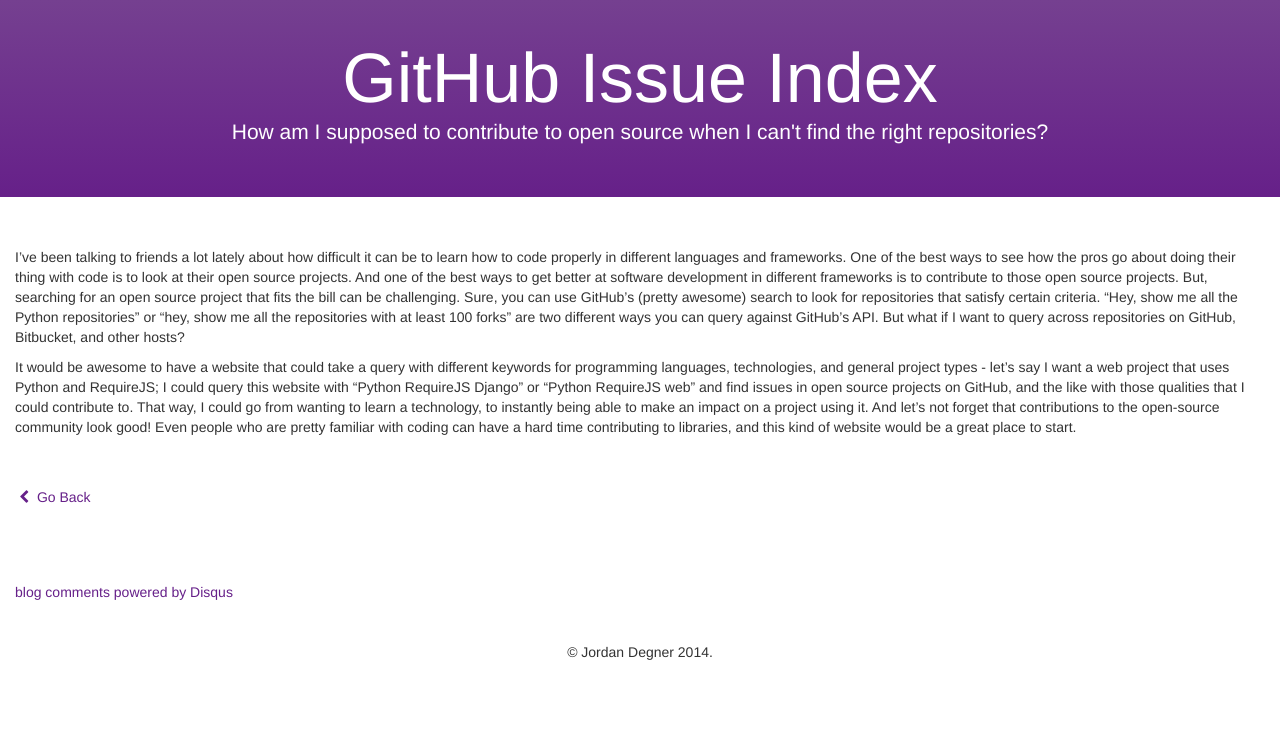
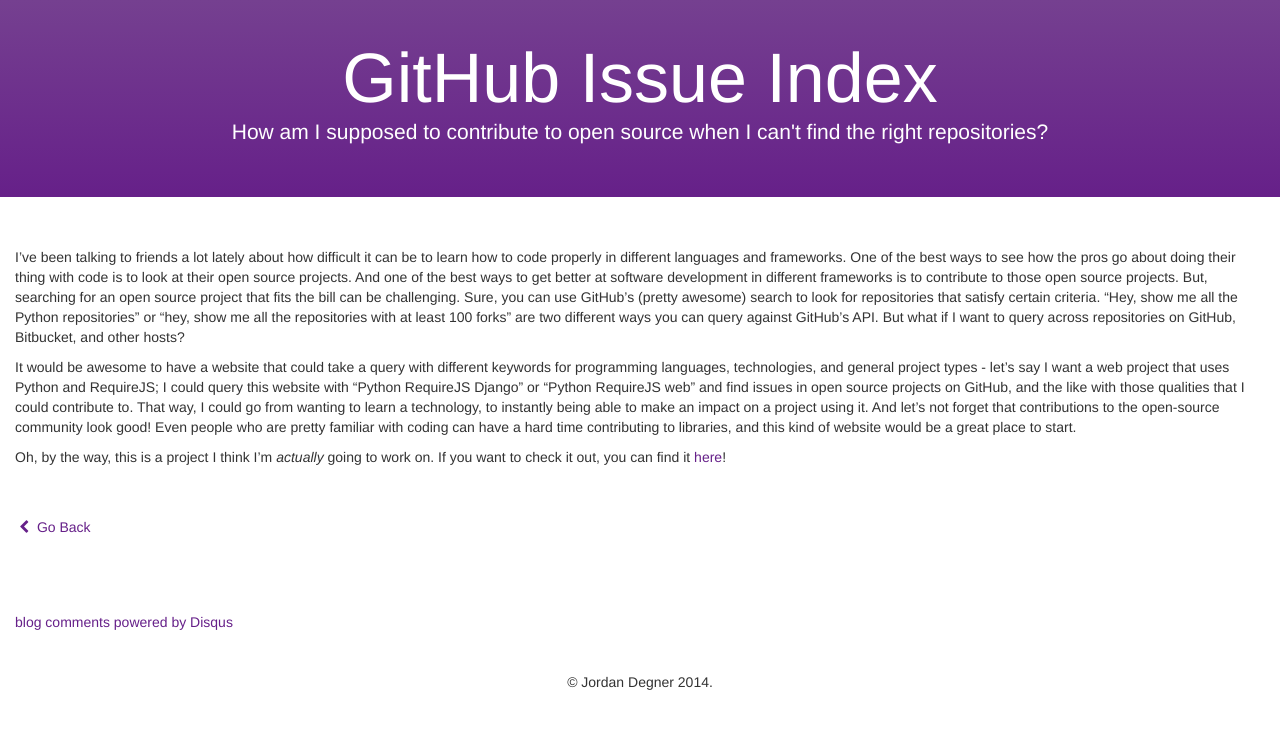
Before and after one commit to JDegner0129/project52, a Jekyll site: the page built from _posts/2014-05-04-github-issue-index.md, in a window 1280 px wide. Shown: the top 729 px of the page. Built offline with Jekyll 4.4.1, drawn with Linux system fonts in a browser that asks for light colours; nearby versions of some CDN libraries; Markdown is read by kramdown in place of the engine named in the settings; comment, search, counter and statistics services are not loaded.

Commit message:
Fix post to include plug for repo

```diff
--- a/_posts/2014-05-04-github-issue-index.md
+++ b/_posts/2014-05-04-github-issue-index.md
@@ -9,3 +9,5 @@ navid: gindex
 I've been talking to friends a lot lately about how difficult it can be to learn how to code properly in different languages and frameworks. One of the best ways to see how the pros go about doing their thing with code is to look at their open source projects. And one of the best ways to get better at software development in different frameworks is to contribute to those open source projects. But, searching for an open source project that fits the bill can be challenging. Sure, you can use GitHub's (pretty awesome) search to look for repositories that satisfy certain criteria. "Hey, show me all the Python repositories" or "hey, show me all the repositories with at least 100 forks" are two different ways you can query against GitHub's API. But what if I want to query across repositories on GitHub, Bitbucket, and other hosts?
 
 It would be awesome to have a website that could take a query with different keywords for programming languages, technologies, and general project types - let's say I want a web project that uses Python and RequireJS; I could query this website with "Python RequireJS Django" or "Python RequireJS web" and find issues in open source projects on GitHub, and the like with those qualities that I could contribute to. That way, I could go from wanting to learn a technology, to instantly being able to make an impact on a project using it. And let's not forget that contributions to the open-source community look good! Even people who are pretty familiar with coding can have a hard time contributing to libraries, and this kind of website would be a great place to start.
+
+Oh, by the way, this is a project I think I'm *actually* going to work on. If you want to check it out, you can find it [here](https://github.com/JDegner0129/gindex)!
```
